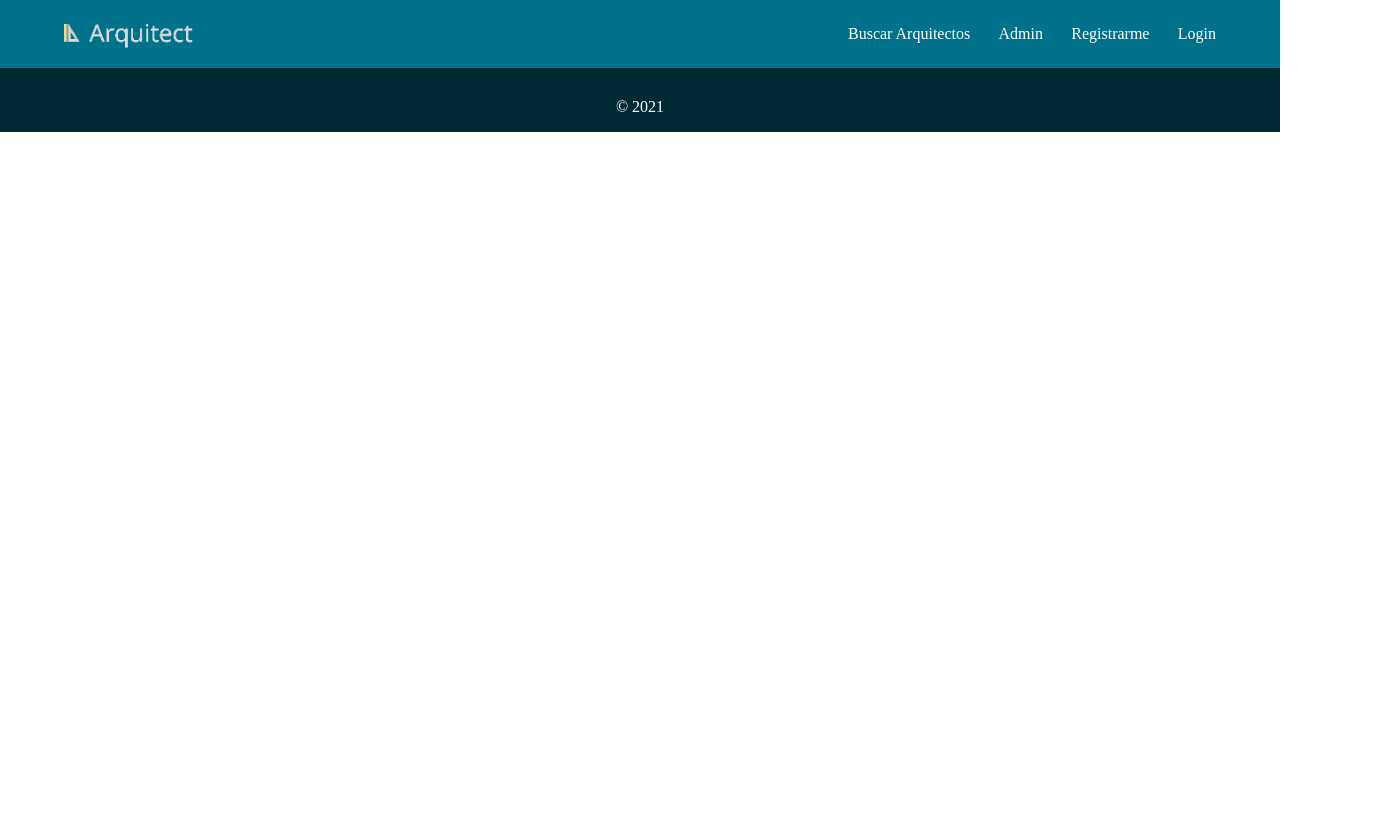
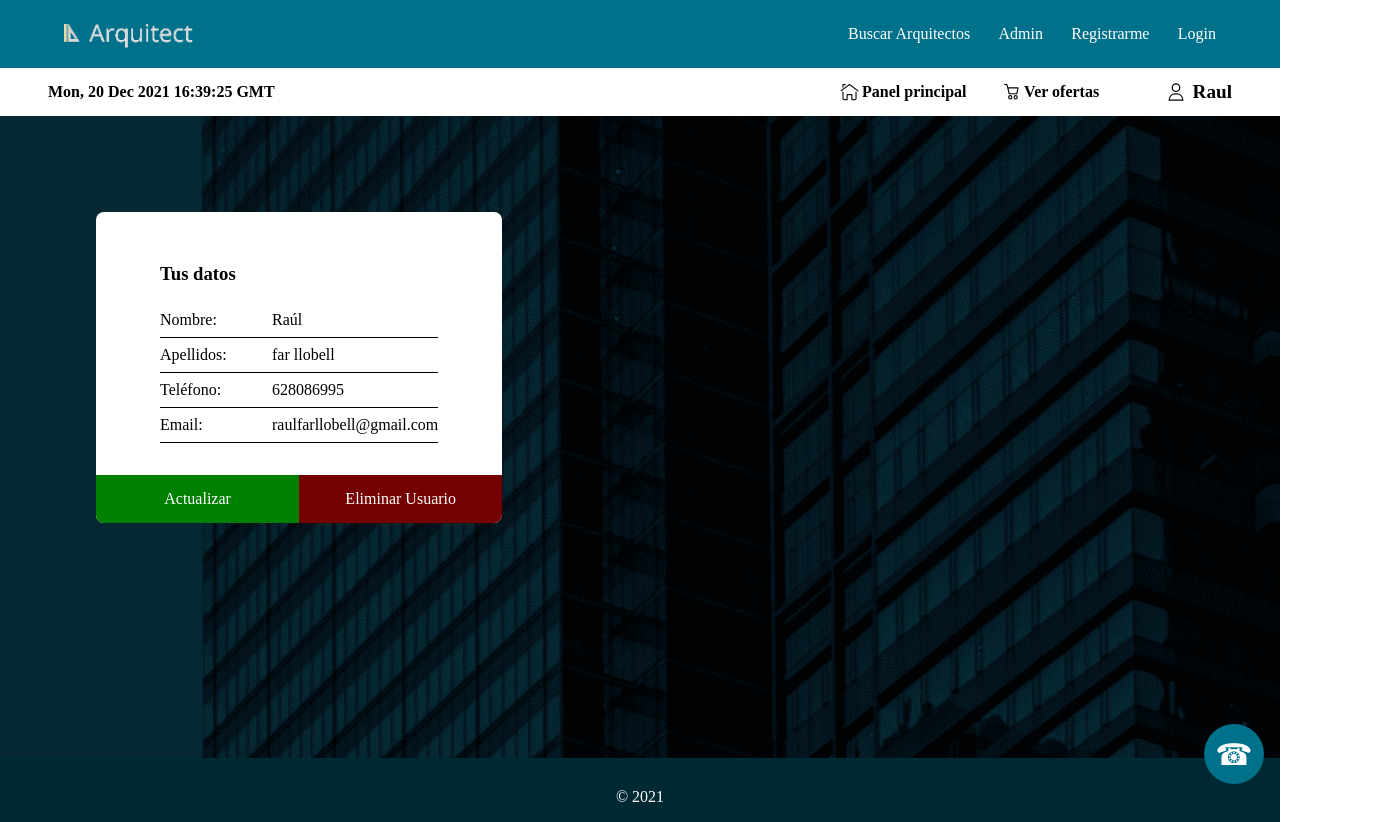
Before and after one commit to farraul/Front-React-Redux-arquitectos, a React (Create React App) app: page /admin-profile in a window 1280 px wide. Shown: the whole page, 1392 px wide, since content can reach past the window. Before the commit the page ends 800 px from the top, so only its background shows below. Built offline with nearby package versions, Linux system fonts and the light colour scheme.

Commit message:
in admin-prifle insert the div with the information of the user

```diff
--- a/src/App.js
+++ b/src/App.js
@@ -13,6 +13,7 @@ import Admin_menu_comp from './Components/Admin_menu_comp/Admin_menu_comp';
 
 import Admin_offers from './Containers/Admin/Admin_offers/Admin_offers';
 import Admin_home from './Containers/Admin/Admin_home/Admin_home';
+import Admin_profile from './Containers/Admin/Admin_profile/Admin_profile';
 
 
 
@@ -34,6 +35,7 @@ function App() {
           <Route path="/admin-home" element={<Admin_home/>} />
           <Route path="/admin-menu_comp" element={<Admin_menu_comp/>} />
           <Route path="/admin-offers" element={<Admin_offers/>} />
+          <Route path="/admin-profile" element={<Admin_profile/>} />
 
 
         </Routes>
--- a/src/App.scss
+++ b/src/App.scss
@@ -7,6 +7,7 @@
 
 @import 'Containers/Admin/Admin_home/Admin_home.scss';
 @import 'Containers/Admin/Admin_offers/Admin_offers.scss';
+@import 'Containers/Admin/Admin_profile/Admin_profile.scss';
 
 @import 'Containers/Home/Home.scss';
 @import 'Containers/Login/Login.scss';
--- a/src/Components/Admin_menu_comp/Admin_menu_comp.jsx
+++ b/src/Components/Admin_menu_comp/Admin_menu_comp.jsx
@@ -109,7 +109,7 @@ const Admin_menu_comp = () => {
                         </div>
 
                     </div>
-                    <div className='admin-m-icon-profile pointer' >
+                    <div onClick={() => go_to_the_link("admin-profile")} className='admin-m-icon-profile pointer' >
                         <img className="admin-m-face_icon" src={profile} alt="icon face" />
                         <p className='admin-m-icon-profile-name '>Raul</p>
                     </div>
--- a/src/Components/Admin_menu_comp/Admin_menu_comp.scss
+++ b/src/Components/Admin_menu_comp/Admin_menu_comp.scss
@@ -1,6 +1,6 @@
 .admin-m-comp-section1 {
 height: 3em;
-background-color: #00bcd4;
+background-color: #ffffff;
 display: flex;
 align-items: center;
 justify-content: space-between;
@@ -53,7 +53,7 @@ background-color: #2EABAB;
 .dropdown{
 position: relative;
 display: inline-block;
-position: absolute;
+position: fixed;
 bottom: 1em;
 right: 1em;
 }
--- a/src/Containers/Admin/Admin_home/Admin_home.jsx
+++ b/src/Containers/Admin/Admin_home/Admin_home.jsx
@@ -25,7 +25,7 @@ const Admin_home = () => {
                 </div>
                 <div className='admin-h-section-2'>
                     <div>
-                        <h2>Bienbenido al Panel de admin</h2>
+                        <h2>Bienvenido al Panel de admin</h2>
                         <h4>En el menu superior tienes las ofertas</h4>
                     </div>
 
--- /dev/null
+++ b/src/Containers/Admin/Admin_profile/Admin_profile.jsx
@@ -0,0 +1,88 @@
+import React, { useState, useEffect } from 'react';
+import Admin_menu_comp from '../../../Components/Admin_menu_comp/Admin_menu_comp';
+
+
+
+
+
+
+
+const Admin_profile = () => {
+
+    //Hooks
+
+
+
+
+
+
+    return (
+
+        <div className="">
+            <div className="admin-p-section-1">
+                <div>
+                    <Admin_menu_comp />
+                </div>
+                <div className='admin-p-section-2'>
+                    <div className='admin-p-width'>
+
+                        <div className='admin-p-profile'>
+
+                            <div className='admin-p-profile-padding'>
+                                <h3>Tus datos </h3>
+                                <div className='admin-p-profile-info'>
+                                    <div className='admin-p-profile-t'>
+                                        Nombre:
+                                    </div>
+                                    <div className='admin-p-profile-d'>
+                                        Raúl
+                                    </div>
+                                </div>
+                                <div className='admin-p-profile-info'>
+                                    <div className='admin-p-profile-t'>
+                                        Apellidos:
+                                    </div>
+                                    <div className='admin-p-profile-d'>
+                                        far llobell
+                                    </div>
+                                </div>
+                                <div className='admin-p-profile-info'>
+                                    <div className='admin-p-profile-t'>
+                                        Teléfono:
+                                    </div>
+                                    <div className='admin-p-profile-d'>
+                                        628086995
+                                    </div>
+                                </div>
+                                <div className='admin-p-profile-info'>
+                                    <div className='admin-p-profile-t'>
+                                        Email:
+                                    </div>
+                                    <div className='admin-p-profile-d'>
+                                        raulfarllobell@gmail.com
+                                    </div>
+                                </div>
+                            </div>
+
+
+                            <div>
+                                <div className='admin-p-profile-buttons-down'>
+
+                                    <div className='admin-p-profile-buttons-down-update'>
+                                        Actualizar
+
+                                    </div>
+                                    <div className='admin-p-profile-buttons-down-delete'>
+                                        Eliminar Usuario
+                                    </div>
+                                </div>
+                            </div>
+                        </div>
+                    </div>
+                </div>
+            </div>
+        </div>
+    )
+};
+
+export default Admin_profile;
--- /dev/null
+++ b/src/Containers/Admin/Admin_profile/Admin_profile.scss
@@ -0,0 +1,73 @@
+// .login-section-1{
+// height: calc(100vh - 6.9em);
+// justify-content: center;
+// align-items: center;
+// background: url('../../assets/images/background-3.png');
+// display: flex;
+// background-size: cover;
+// }
+
+.admin-p-section-1{
+height: calc(100vh - 6.9em);
+background: url('../../../assets/images/background-full-weight.png');
+background-size: cover;
+color: white;
+display: flex;
+flex-direction: column;
+
+}
+.admin-p-profile-info {
+display: flex;
+}
+
+.admin-p-profile {
+width: fit-content;
+//padding: 1em 3em 3em 3em;
+background-color: white;
+color: black;
+border-radius: 0.5em;
+}
+.admin-p-profile-t {
+width: 7em;
+}
+.admin-p-profile-info {
+padding: 0.5em 0em;
+border-bottom: 1px solid;
+}
+.admin-p-width {
+width: 100%;
+max-width: 1200px;
+padding: 6em;
+margin: auto;
+}
+.admin-p-profile-padding {
+padding: 2em 4em;
+}
+.admin-p-profile-buttons-down {
+    display: flex;
+    height: 3em;
+    justify-content: space-between;
+    height: 3em;
+    align-items: center;
+    color: white;
+}
+
+.admin-p-profile-buttons-down-update {
+    background-color: green;
+    width: 50%;
+    display: flex;
+    height: 100%;
+    align-items: center;
+    justify-content: center;
+    border-radius: 0em 0em 0em 0.5em;
+}
+
+.admin-p-profile-buttons-down-delete {
+    background-color: rgb(116, 0, 0);
+    width: 50%;
+    display: flex;
+    height: 100%;
+    align-items: center;
+    justify-content: center;
+    border-radius: 0em 0em 0.5em 0em;
+}
```
